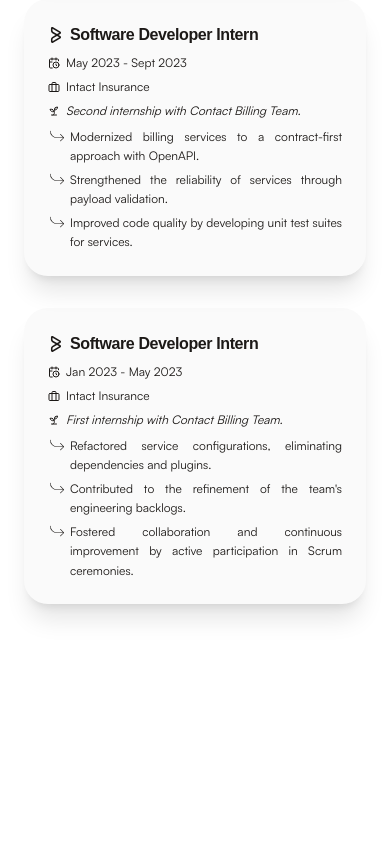
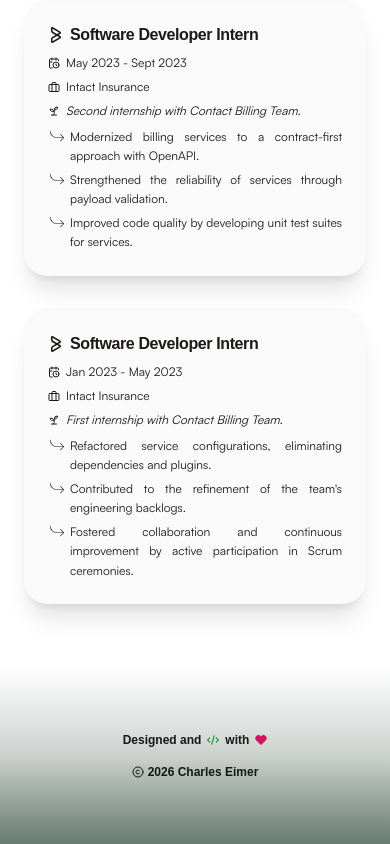
Before and after one commit to eimcharles/eimcharles.github.io, a React (Vite) app: page / in a window 390 px wide. Shown: the part 1484-2328 px from the top of the page. Before the commit the page ends 2152 px from the top, so only its background shows below. Built offline with nearby package versions, Linux system fonts and the light colour scheme; a web font is replaced by a local one.

Commit message:
feat(footer): add responsive footer with icons and copyright.

```diff
--- a/src/App.jsx
+++ b/src/App.jsx
@@ -1,6 +1,7 @@
 import Navbar from './components/Navbar';
 import Hero from './components/Hero';
 import Experience from './components/Experience';
+import Footer from './components/Footer';
 
 function App() {
   return (
@@ -8,6 +9,7 @@ function App() {
         <Navbar/>
         <Hero/>
         <Experience/>
+        <Footer/>
       </div>
   )
 }
--- /dev/null
+++ b/src/components/Footer.jsx
@@ -0,0 +1,23 @@
+import React from 'react';
+import { footerIcons } from '../data/footerData';
+
+const Footer = () => {
+
+  const currentYear = new Date().getFullYear();
+
+  return (
+    <footer className="w-full py-16 bg-linear-to-b from-[#ffffff] via-[#ccd1ce] to-[#677b71] px-6 select-none">
+      <div className="flex flex-col lg:flex-row justify-between items-center max-w-6xl mx-auto gap-4 w-full">
+        <p className="flex justify-center items-center gap-1.5 font-chillax font-black text-xs lg:text-sm text-neutral-900">
+        Designed and <footerIcons.code className="text-[#209b3e]"/> with
+        <footerIcons.heart className="fill-[#d40f78] text-[#e11515]"/>
+        </p>
+        <p className="flex justify-center items-center gap-1 font-chillax font-black text-xs lg:text-sm text-neutral-900">
+          <footerIcons.copyright className="text-md"/> {currentYear} Charles Eimer
+        </p>
+      </div>
+    </footer>
+  );
+};
+
+export default Footer;
--- /dev/null
+++ b/src/data/footerData.js
@@ -0,0 +1,9 @@
+import { FaCode } from "react-icons/fa6";
+import { FiHeart } from "react-icons/fi";
+import { LuCopyright } from "react-icons/lu";
+
+export const footerIcons = {
+  code: FaCode,
+  heart: FiHeart,
+  copyright: LuCopyright
+};
```
